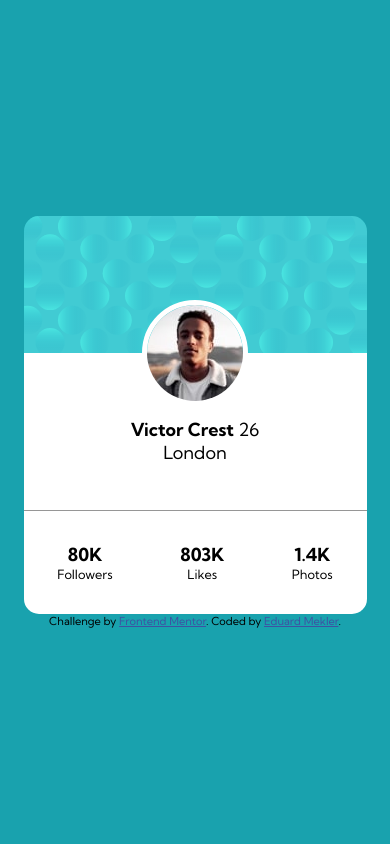
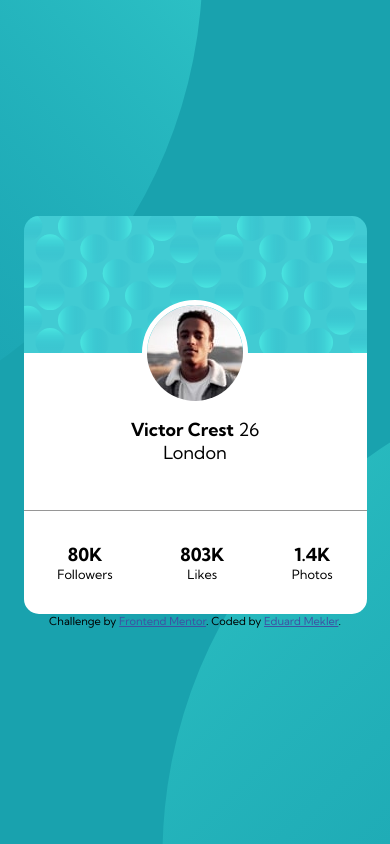
Before and after one commit to emekler0729/fem-profile-card-component, a website: page index.html in a window 390 px wide. Drawn offline with Linux system fonts and the light colour scheme.

Commit message:
added responsive background

```diff
--- a/sass/styles.scss
+++ b/sass/styles.scss
@@ -21,7 +21,25 @@ body {
     align-items: center;
     flex-direction: column;
     font-family: $font-sans-serif;
-    background-color: $color-dark-cyan;
+    background: url('../images/bg-pattern-top.svg') left -300px top -400px no-repeat,
+                url('../images/bg-pattern-bottom.svg') right -225px bottom -550px no-repeat,
+                $color-dark-cyan;
+}
+
+@media (max-width: 1025px) {
+    body {
+        background: url('../images/bg-pattern-top.svg') left -600px top -400px no-repeat,
+                    url('../images/bg-pattern-bottom.svg') right -525px bottom -550px no-repeat,
+                    $color-dark-cyan;
+            }
+}
+
+@media (max-width: 769px) {
+    body {
+        background: url('../images/bg-pattern-top.svg') left -775px top -525px no-repeat,
+                    url('../images/bg-pattern-bottom.svg') right -750px bottom -500px no-repeat,
+                    $color-dark-cyan;
+            }
 }
 
 .card {
```
Also changed, not shown: styles/styles.css.
